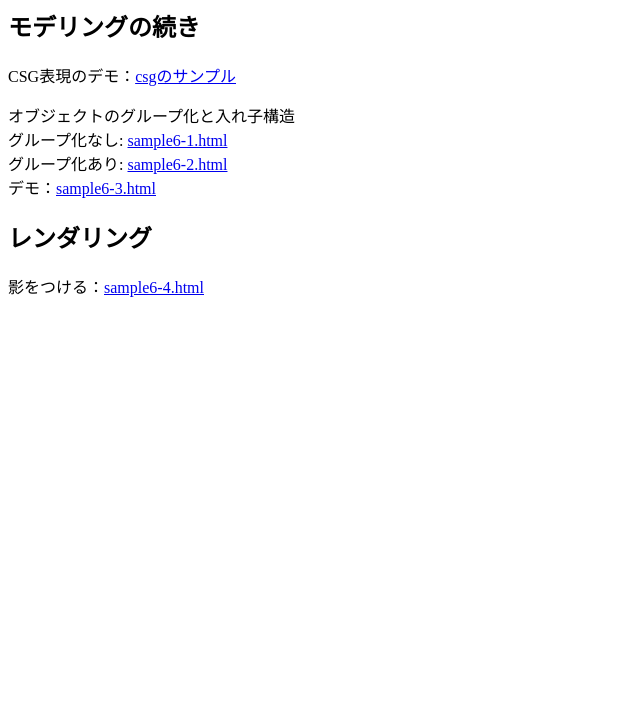
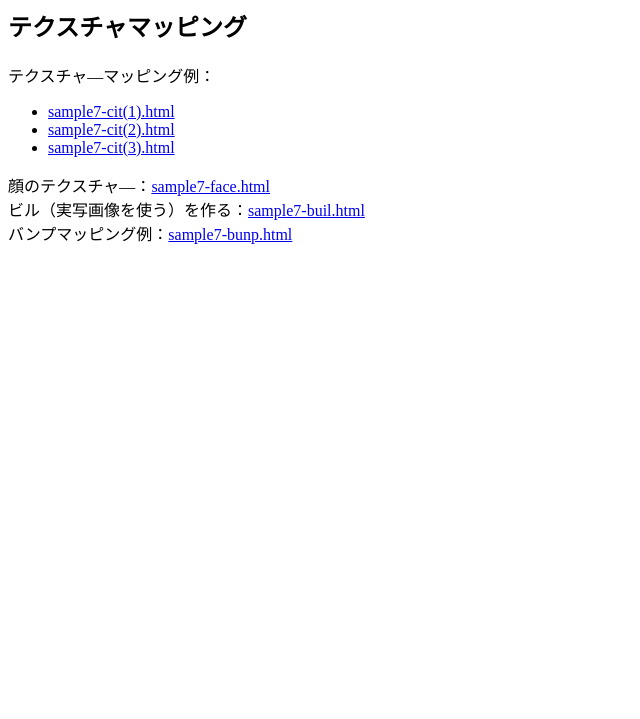
Before and after one commit to ponnopanda/graphic, a plain HTML site: page index.html in a window 1280 px wide. Shown: the part 81-800 px from the top of the page, without its empty margins (0-640 px from the left). Drawn offline with Linux system fonts and the light colour scheme.

Commit message:
Add files via upload

```diff
--- a/index.html
+++ b/index.html
@@ -2,23 +2,21 @@
 <html lang="ja">
 <head>
     <meta charset="UTF-8">
-    <title>WebGL(2)</title>
+    <title>WebGL(3)</title>
 </head>
 <body>
-    <h1>WebGL演習（２）</h1>
-    <h2>モデリングの続き</h2>
+    <h1>WebGL演習（３）</h1>
+    <h2>テクスチャマッピング</h2>
     <p>
-        CSG表現のデモ：<a href="csg.js-master/tests/index.html">csgのサンプル</a><br>
-    </p>
-    <p>
-        オブジェクトのグループ化と入れ子構造<br>
-        グループ化なし: <a href="sample6-1.html">sample6-1.html</a><br>
-        グループ化あり: <a href="sample6-2.html">sample6-2.html</a><br>
-        デモ：<a href="sample6-3.html">sample6-3.html</a><br>
-    </p>
-    <h2>レンダリング</h2>
-    <p>
-        影をつける：<a href="sample6-4.html">sample6-4.html</a><br>
+        テクスチャ―マッピング例：
+        <ul>
+            <li><a href="sample7-cit(1).html">sample7-cit(1).html</a></li>
+            <li><a href="sample7-cit(2).html">sample7-cit(2).html</a></li>
+            <li><a href="sample7-cit(3).html">sample7-cit(3).html</a></li>
+        </ul>
+        顔のテクスチャ―：<a href="sample7-face.html">sample7-face.html</a><br>
+        ビル（実写画像を使う）を作る：<a href="sample7-buil.html">sample7-buil.html</a><br>
+        バンプマッピング例：<a href="sample7-bump.html">sample7-bunp.html</a><br>
     </p>
 </body>
 </html>
```
